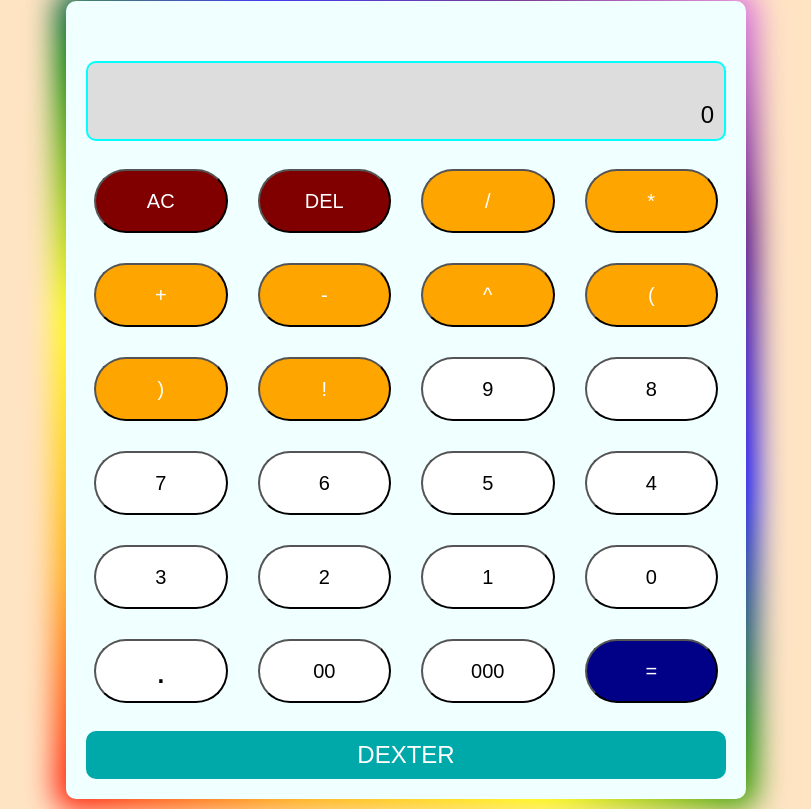
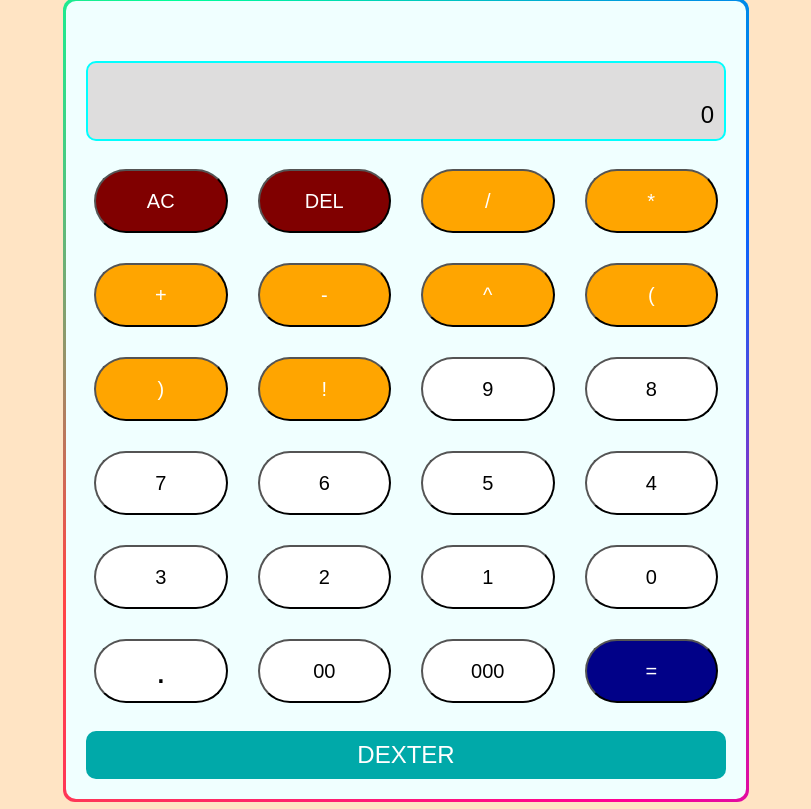
Before and after one commit to FochalorsMBW/calculator, a plain HTML site: page index.html in a window 1280 px wide. Shown: the whole page, without its empty margins (234-1045 px from the left). Drawn offline with Linux system fonts and the light colour scheme.

Commit message:
Update style.css

```diff
--- a/style.css
+++ b/style.css
@@ -9,24 +9,46 @@ body{
 }
 
 .calculator{
-    width: 400px;
+    width: 500px;
     padding: 20px;
     border-radius: 10px;
     background-color: azure;
     position: relative;
 }
 
+@property --angle {
+    syntax: "<angle>";
+    initial-value: 0deg;
+    inherits: false;
+}
+
 .calculator::before {
-    content: "";
+    filter: blur(1.5rem);
+    opacity: 0.5;
+}
+
+.calculator::after, .card::before {
+    content: '';
     position: absolute;
-    top: -10px;
-    left: -10px;
-    right: -10px;
-    bottom: -10px;
-    border-radius: 15px;
-    background: linear-gradient(45deg, red, orange, yellow, green, blue, indigo, violet);
+    height: 100%;
+    width: 100%;
+    background-image: conic-gradient(from var(--angle), #ff4545, #00ff99, #006aff, #ff0095, #ff4545);
+    top: 50%;
+    left: 50%;
+    translate: -50% -50%;
     z-index: -1;
-    filter: blur(15px);
+    padding: 3px;
+    border-radius: 12px;
+    animation: 3s spin linear infinite;
+}
+
+@keyframes spin {
+    from {
+        --angle: 0deg;
+    }
+    to {
+        --angle: 360deg;
+    }
 }
 
 
```
